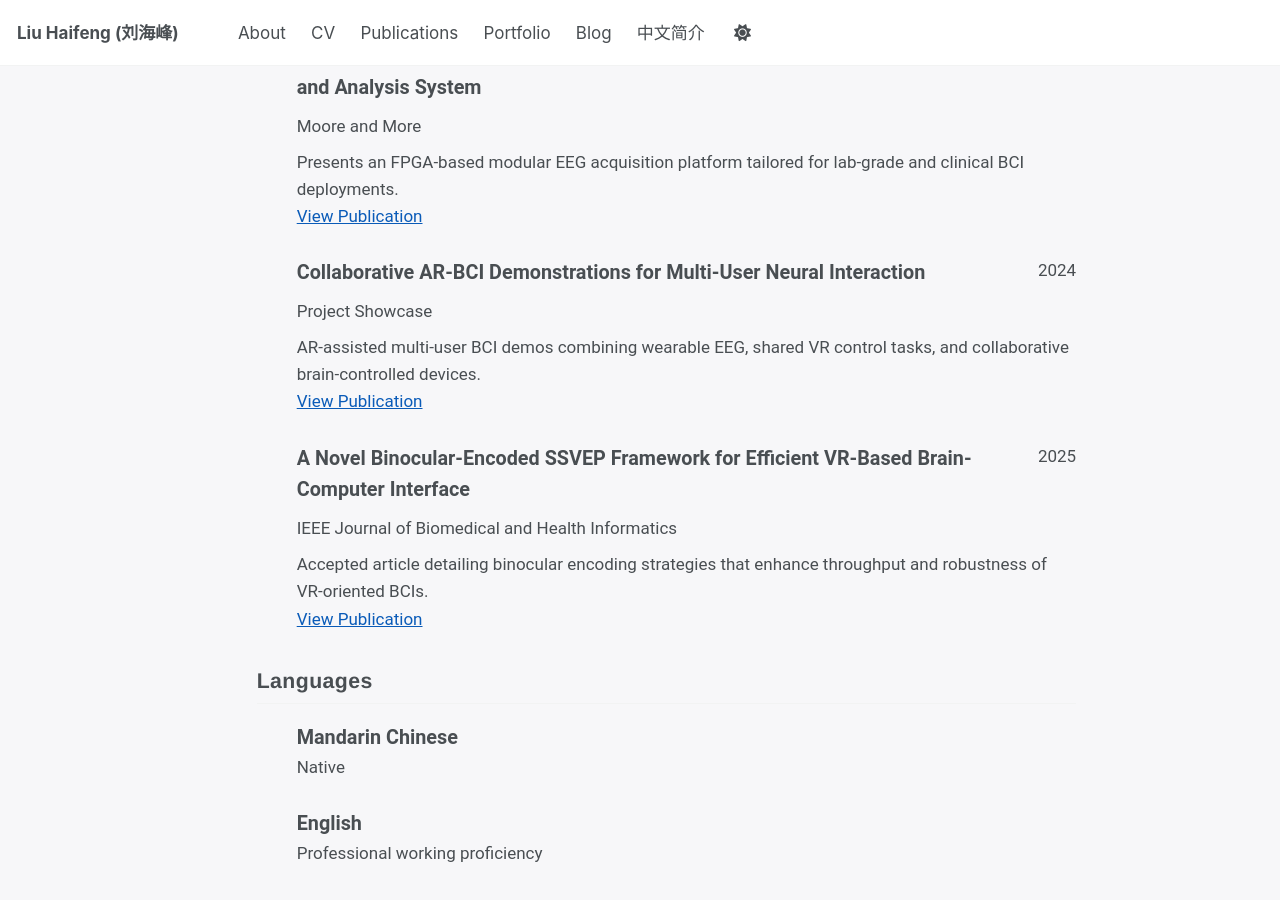
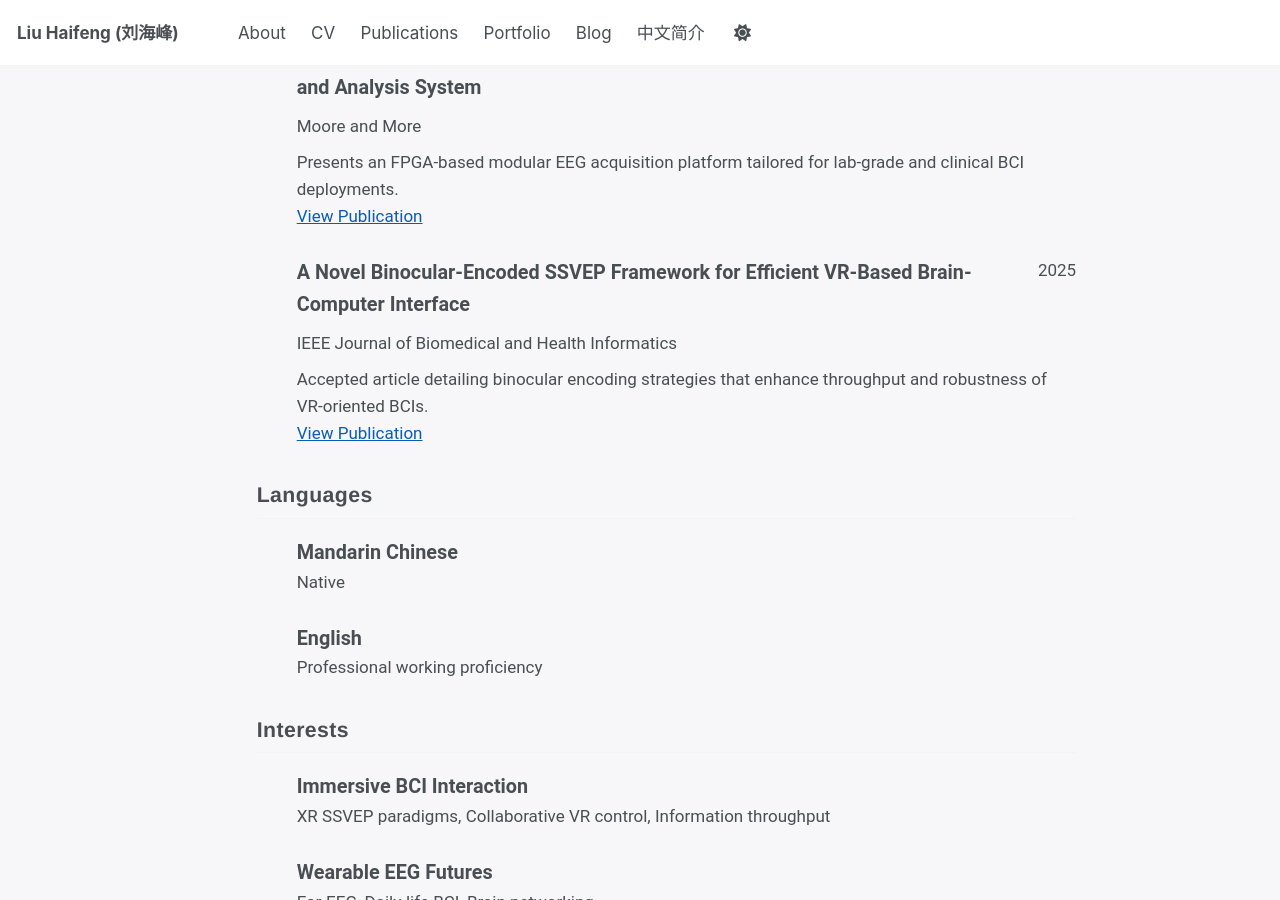
Before and after one commit to 7h4Worker/liuhf1999.github.io, a Jekyll site: the page built from _pages/cv-json.md, in a window 1280 px wide and 900 px high, scrolled down 2207 px. Built offline with Jekyll 4.4.1, drawn with Linux system fonts in a browser that asks for light colours; a script bundle is joined from its source files by our own code; library files that are not in the unit come from our copies.

Commit message:
Remove demo entry from CV

```diff
--- a/_data/cv.json
+++ b/_data/cv.json
@@ -148,13 +148,6 @@
       "summary": "Presents an FPGA-based modular EEG acquisition platform tailored for lab-grade and clinical BCI deployments."
     },
     {
-      "name": "Collaborative AR-BCI Demonstrations for Multi-User Neural Interaction",
-      "publisher": "Project Showcase",
-      "releaseDate": "2024-11-20",
-      "website": "",
-      "summary": "AR-assisted multi-user BCI demos combining wearable EEG, shared VR control tasks, and collaborative brain-controlled devices."
-    },
-    {
       "name": "A Novel Binocular-Encoded SSVEP Framework for Efficient VR-Based Brain-Computer Interface",
       "publisher": "IEEE Journal of Biomedical and Health Informatics",
       "releaseDate": "2025-10-23",
```
